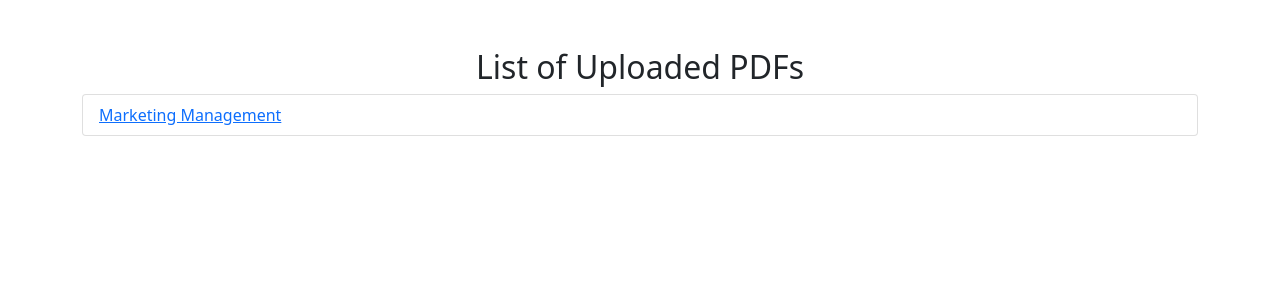
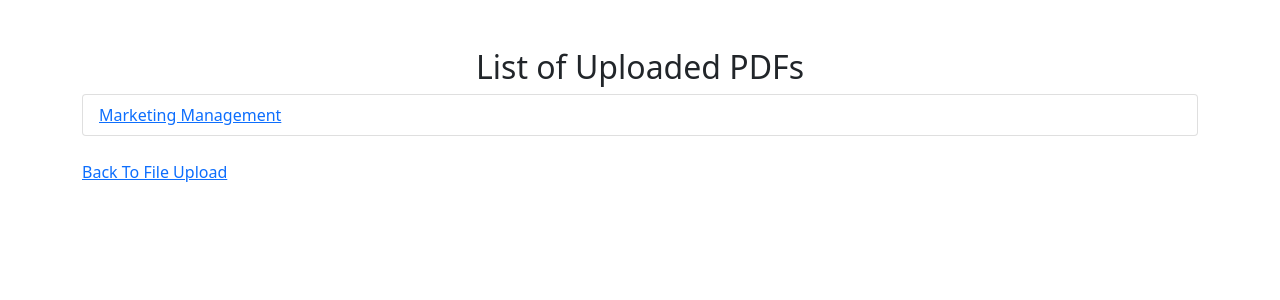
Before and after one commit to prateek6542/Pdf_Viewer, a Django app: page /upload/list/ in a window 1280 px wide. Shown: the top 300 px of the page. Run offline with Django 5.2, Linux system fonts and the light colour scheme; data comes from the database, SQL or seed files in the repository.

Commit message:
Update pdf_list.html

```diff
--- a/pdf_manager/templates/pdf_manager/pdf_list.html
+++ b/pdf_manager/templates/pdf_manager/pdf_list.html
@@ -14,6 +14,9 @@
             </li>
         {% endfor %}
     </ul>
+    <br>
+    <!-- Add a link to the list page -->
+    <a href="{% url 'pdf_upload' %}">Back To File Upload </a>
 </div>
 </body>
 </html>
```
